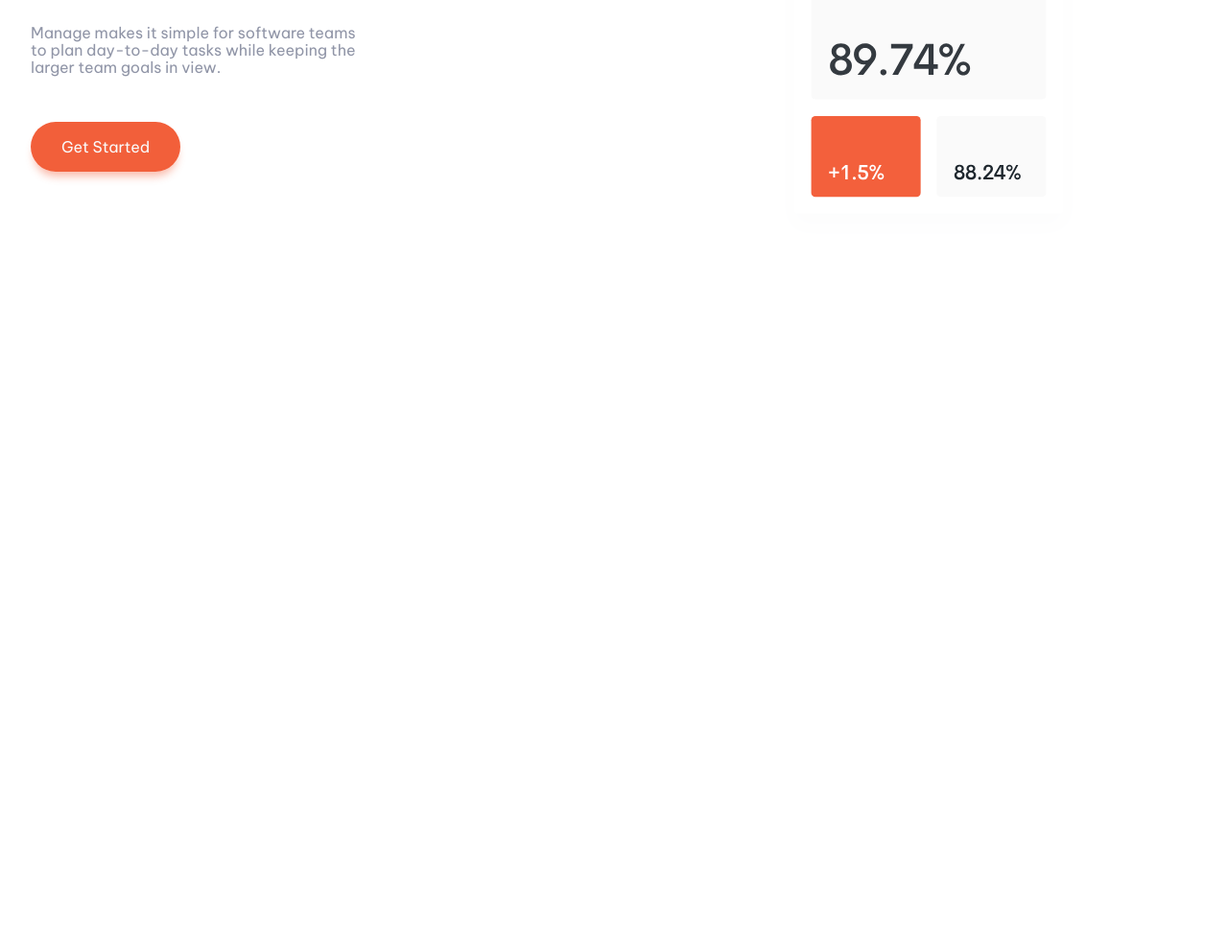
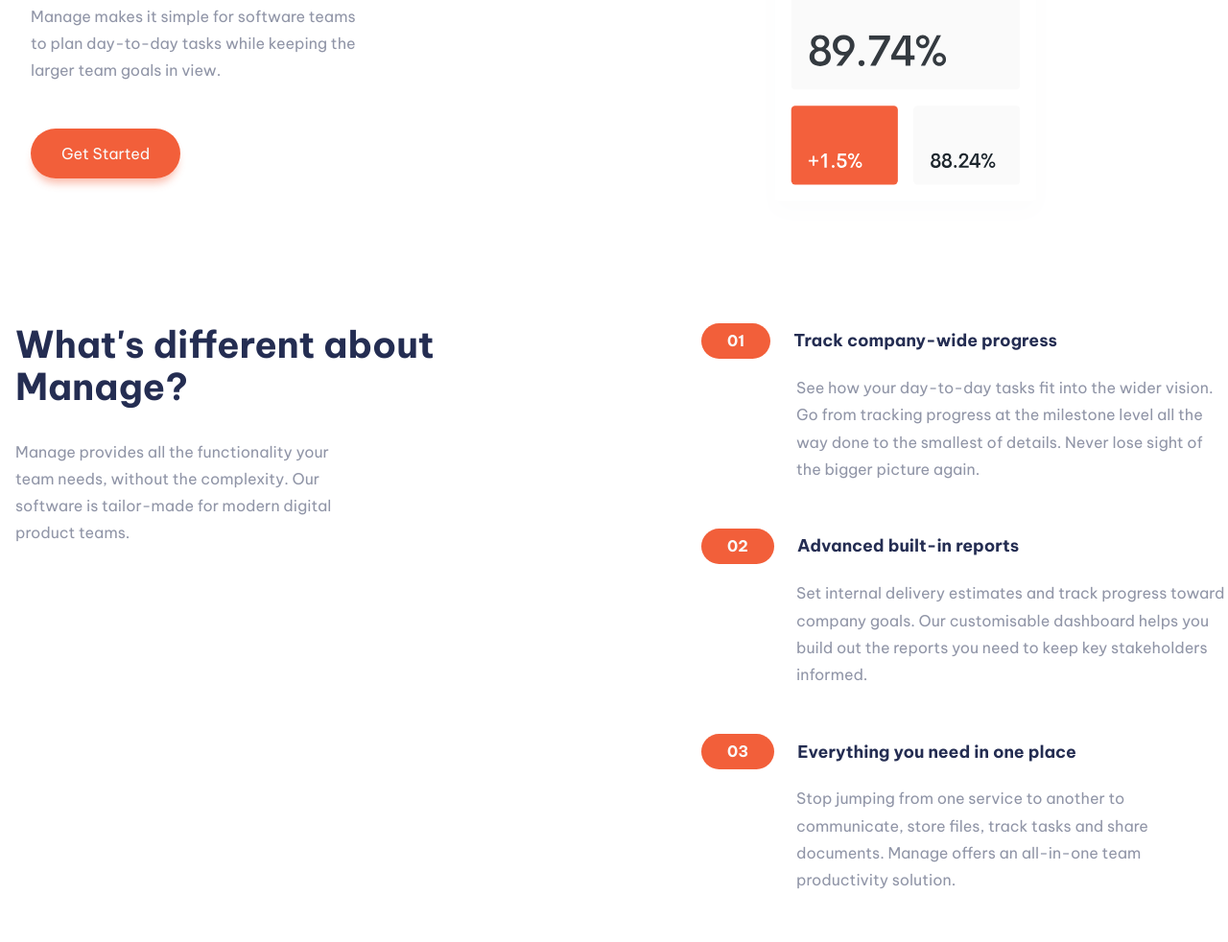
Before and after one commit to shakthi2003gh/manage-landing-page-master, a website built with Parcel: page index.html in a window 1280 px wide. Shown: the part 456-1438 px from the top of the page at 96% size. Before the commit the page ends 800 px from the top, so only its background shows below. Built offline with nearby package versions, Linux system fonts and the light colour scheme.

Commit message:
Create about section

```diff
--- /dev/null
+++ b/styles/_about-section.scss
@@ -0,0 +1,96 @@
+@use "variables" as *;
+@use "mixin" as *;
+
+.about {
+    text-align: center;
+    padding: 2rem 1rem !important;
+    padding-right: 0 !important;
+    margin-top: 2rem;
+    margin-bottom: 2rem;
+
+    h2 {
+        font-size: 1.9rem;
+        padding-right: 1rem;
+        @include max-width();
+    }
+
+    p {
+        padding-right: 1rem;
+        @include max-width();
+    }
+
+    .features {
+        margin: 3rem 0;
+        gap: 2rem;
+    }
+
+    .feature {
+        text-align: left;
+
+        .header {
+            display: flex;
+            align-items: center;
+            gap: .6rem;
+            font-weight: 700;
+            border-top-left-radius: 100vh;
+            border-bottom-left-radius: 100vh;
+            background-color: $clr-accent;
+
+            .index {
+                padding: .8rem 1.7rem;
+                border-radius: 100vh;
+            }
+
+            h3 {
+                font-size: 1.1rem;
+                margin: 0
+            }
+        }
+
+        p {
+            @include reset-margin();
+        }
+    }
+
+
+    @media (min-width: $tablet-size) {
+        text-align: left;
+        gap: 1rem;
+
+        h2 {
+            font-size: 2.4rem;
+            max-width: 500px;
+            padding: 0;
+            margin-top: 0;
+            @include reset-margin();
+        }
+
+        p {
+            max-width: 350px;
+            padding: 0;
+            @include reset-margin();
+        }
+
+        .features {
+            margin: 0;
+            justify-items: end;
+        }
+
+        .feature {
+            .header {
+                gap: 1.5rem;
+                background-color: transparent;
+
+                .index {
+                    padding: .6rem 1.7rem;
+                }
+            }
+
+
+            p {
+                max-width: 450px;
+                margin-left: 6.2rem;
+            }
+        }
+    }
+}
--- a/styles/_header.scss
+++ b/styles/_header.scss
@@ -3,7 +3,6 @@
 header {
     justify-content: space-between;
     align-items: center;
-    padding: 2rem;
 
     .logo {
         width: 110px;
--- a/styles/_hero-section.scss
+++ b/styles/_hero-section.scss
@@ -1,19 +1,9 @@
 @use "variables" as *;
+@use "mixin" as *;
 
-@mixin max-width {
-    max-width: 400px;
-    margin-left: auto;
-    margin-right: auto;
-}
-
-@mixin reset-margin {
-    margin-left: 0;
-    margin-right: 0;
-}
 
 .hero {
     align-items: center;
-    padding: 2rem;
     text-align: center;
 
     h1 {
--- /dev/null
+++ b/styles/_mixin.scss
@@ -0,0 +1,10 @@
+@mixin max-width {
+    max-width: 400px;
+    margin-left: auto;
+    margin-right: auto;
+}
+
+@mixin reset-margin {
+    margin-left: 0;
+    margin-right: 0;
+}
--- a/styles/index.scss
+++ b/styles/index.scss
@@ -2,6 +2,7 @@
 @forward "normalize";
 @forward "header";
 @forward "hero-section";
+@forward "about-section";
 @import url('https://fonts.googleapis.com/css2?family=Be+Vietnam+Pro:wght@400;500;700&display=swap');
 
 *, *::after,*::before {
@@ -18,7 +19,7 @@
     font-family: 'Be Vietnam Pro', sans-serif;
     color: $clr-text;
 
-    .about , .testimonials, .get-started, footer{
+    .testimonials, .get-started, footer{
         display: none;
     }
 
@@ -26,6 +27,10 @@
 
 h1, h2, h3, .name, a {
     color: $clr-heading;
+}
+
+p {
+    line-height: 2.6ch;
 }
 
 ul {
@@ -73,6 +78,7 @@
 
 .container {
     max-width: 1300px;
+    padding: 2rem;
     margin-left: auto;
     margin-right: auto;
 }
```
